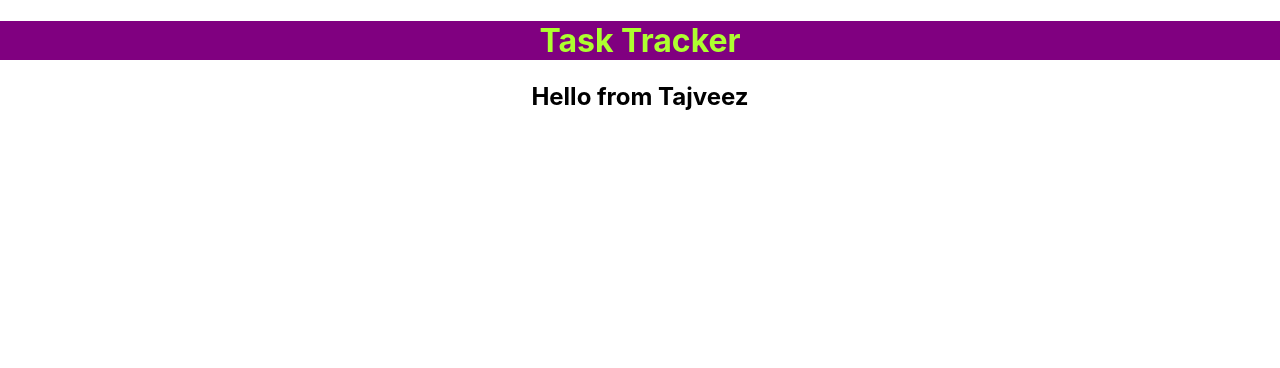
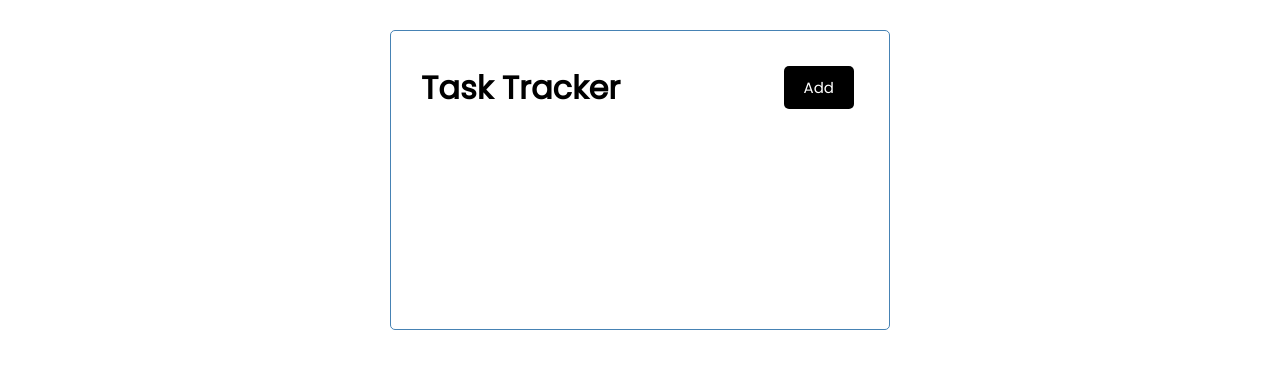
Before and after one commit to Tajveez/React-task-Tracker, a React (Create React App) app: page / in a window 1280 px wide. Shown: the top 368 px of the page. Built offline with nearby package versions, Linux system fonts and the light colour scheme.

Commit message:
Style sheet added

```diff
--- a/src/App.js
+++ b/src/App.js
@@ -3,11 +3,8 @@
 
 function App() {
   return (
-    <div className="App">
+    <div className="container">
       <Header />
-      <h2>
-        Hello from Tajveez
-      </h2>
     </div>
   );
 }
--- a/src/components/Header.js
+++ b/src/components/Header.js
@@ -2,9 +2,10 @@
 
 const Header = ({title}) => {
     return (
-        <div>
-           <h1 style={headerStyles}> {title} </h1>
-        </div>
+        <header className="header">
+           <h1> {title} </h1>
+           <button className="btn">Add</button>
+        </header>
     )
 }
 
@@ -15,8 +16,9 @@
 Header.protoTpyes = {
     title: PropTypes.string
 }
-const headerStyles = {
-    color: 'greenyellow',
-    backgroundColor: 'purple'
-}
+
+// const headerStyles = {
+//     color: 'greenyellow',
+//     backgroundColor: 'purple'
+// }
 export default Header
--- a/src/index.css
+++ b/src/index.css
@@ -1,13 +1,112 @@
-body {
+@import url('https://fonts.googleapis.com/css2?family=Poppins:wght@300;400&display=swap');
+
+* {
+  box-sizing: border-box;
   margin: 0;
-  font-family: -apple-system, BlinkMacSystemFont, 'Segoe UI', 'Roboto', 'Oxygen',
-    'Ubuntu', 'Cantarell', 'Fira Sans', 'Droid Sans', 'Helvetica Neue',
-    sans-serif;
-  -webkit-font-smoothing: antialiased;
-  -moz-osx-font-smoothing: grayscale;
+  padding: 0;
 }
 
-code {
-  font-family: source-code-pro, Menlo, Monaco, Consolas, 'Courier New',
-    monospace;
+body {
+  font-family: 'Poppins', sans-serif;
 }
+
+.container {
+  max-width: 500px;
+  margin: 30px auto;
+  overflow: auto;
+  min-height: 300px;
+  border: 1px solid steelblue;
+  padding: 30px;
+  border-radius: 5px;
+}
+
+.header {
+  display: flex;
+  justify-content: space-between;
+  align-items: center;
+  margin-bottom: 20px;
+}
+
+.btn {
+  display: inline-block;
+  background: #000;
+  color: #fff;
+  border: none;
+  padding: 10px 20px;
+  margin: 5px;
+  border-radius: 5px;
+  cursor: pointer;
+  text-decoration: none;
+  font-size: 15px;
+  font-family: inherit;
+}
+
+.btn:focus {
+  outline: none;
+}
+
+.btn:active {
+  transform: scale(0.98);
+}
+
+.btn-block {
+  display: block;
+  width: 100%;
+}
+
+.task {
+  background: #f4f4f4;
+  margin: 5px;
+  padding: 10px 20px;
+  cursor: pointer;
+}
+
+.task.reminder {
+  border-left: 5px solid green;
+}
+
+.task h3 {
+  display: flex;
+  align-items: center;
+  justify-content: space-between;
+}
+
+.add-form {
+  margin-bottom: 40px;
+}
+
+.form-control {
+  margin: 20px 0;
+}
+
+.form-control label {
+  display: block;
+}
+
+.form-control input {
+  width: 100%;
+  height: 40px;
+  margin: 5px;
+  padding: 3px 7px;
+  font-size: 17px;
+}
+
+.form-control-check {
+  display: flex;
+  align-items: center;
+  justify-content: space-between;
+}
+
+.form-control-check label {
+  flex: 1;
+}
+
+.form-control-check input {
+  flex: 2;
+  height: 20px;
+}
+
+footer {
+  margin-top: 30px;
+  text-align: center;
+}
```
Also changed, not shown: 1 other file (tests, documents, lock files or other folders).
